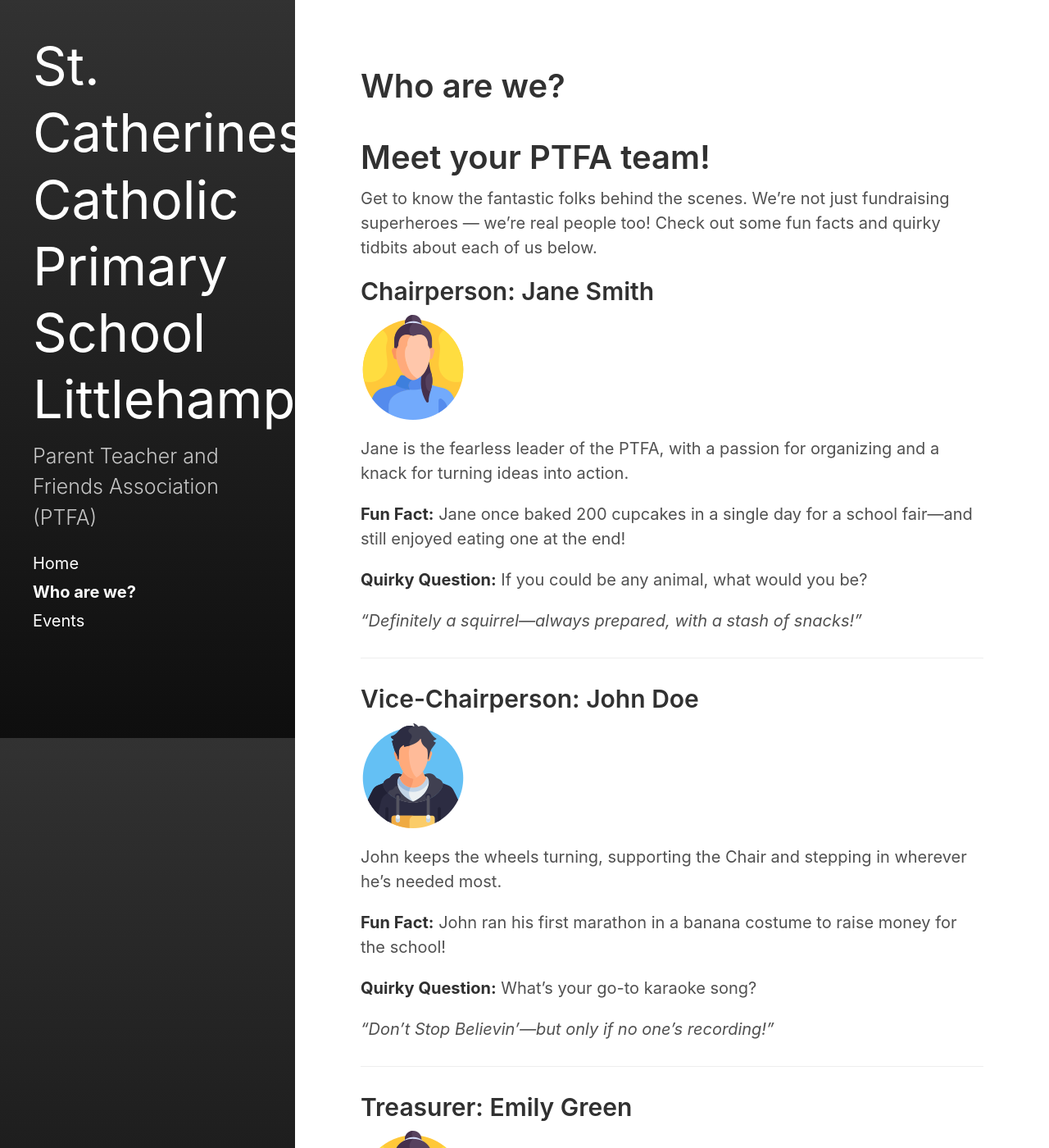
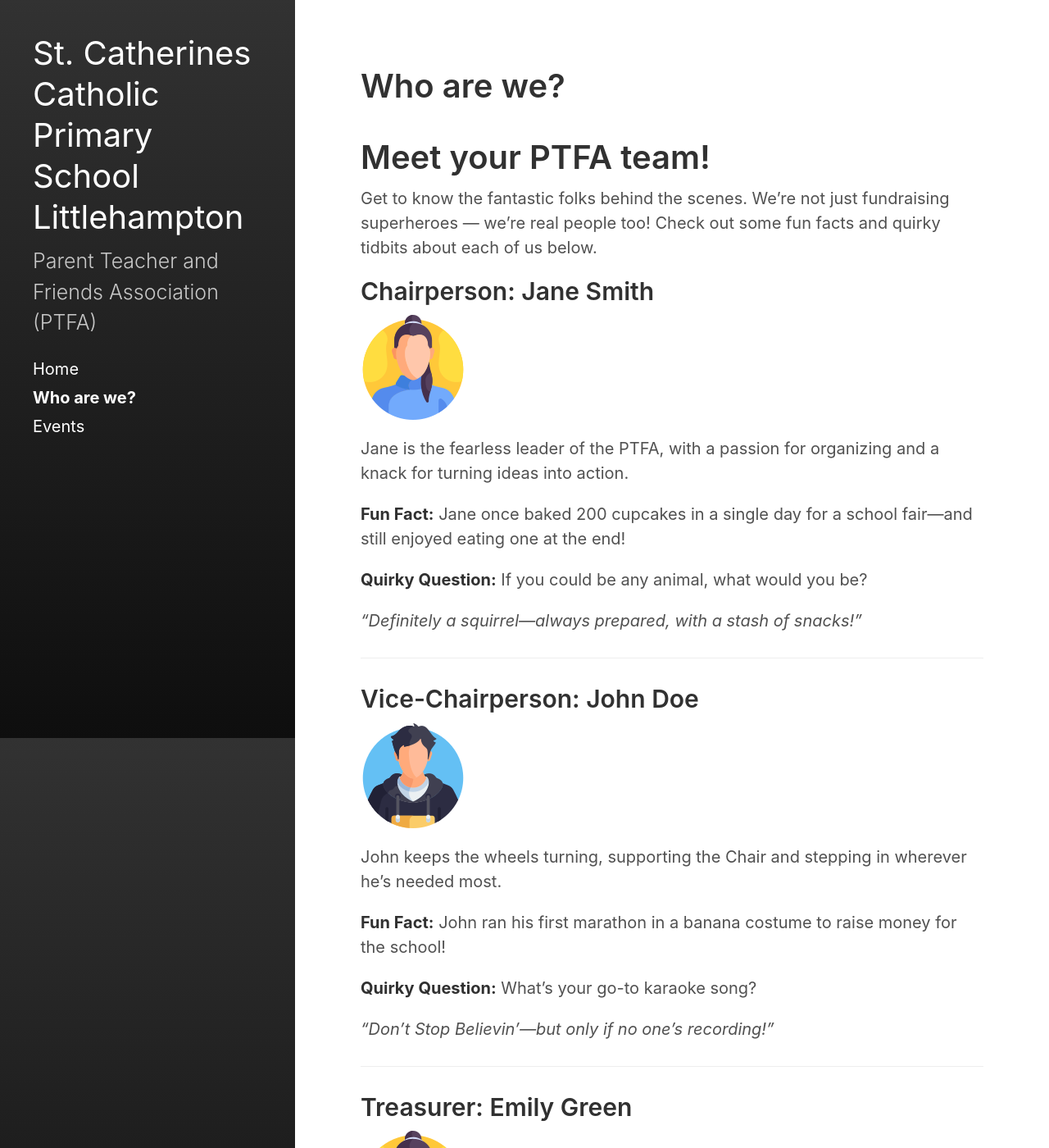
Before and after one commit to skeddy/stcathsptfa, a Jekyll site: the page built from about.md, in a window 1280 px wide and 1400 px high. Shown: the whole window at 82% size. Built offline with Jekyll 4.4.1, drawn with Linux system fonts in a browser that asks for light colours.

Commit message:
modified:   _sass/hydeout/_layout.scss

```diff
--- a/_sass/hydeout/_layout.scss
+++ b/_sass/hydeout/_layout.scss
@@ -181,7 +181,7 @@ body {
     }
 
     .site-title {
-      font-size: 3.25rem;
+      font-size: 40px;
       .back-arrow { display: none; }
     }
 
```
